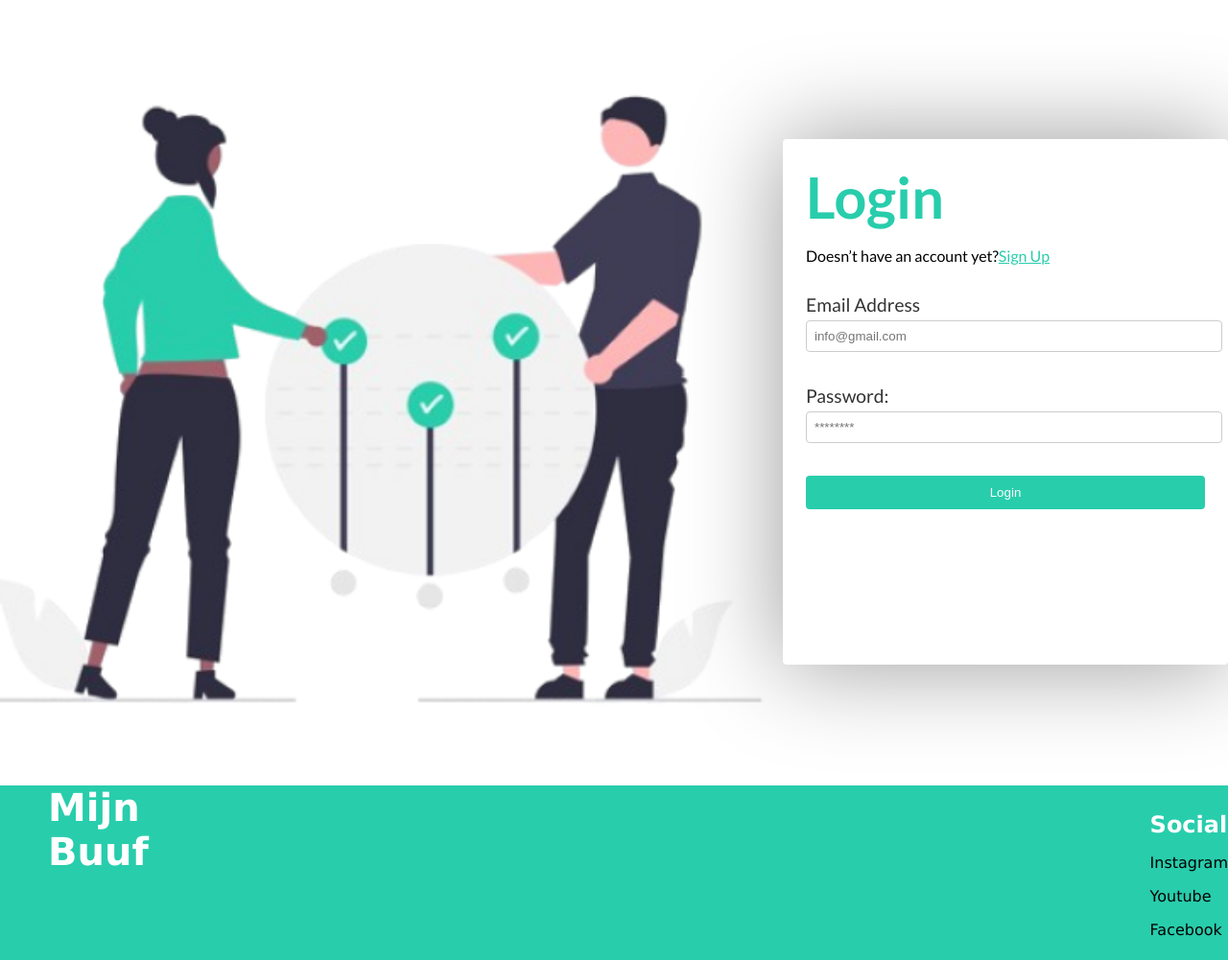
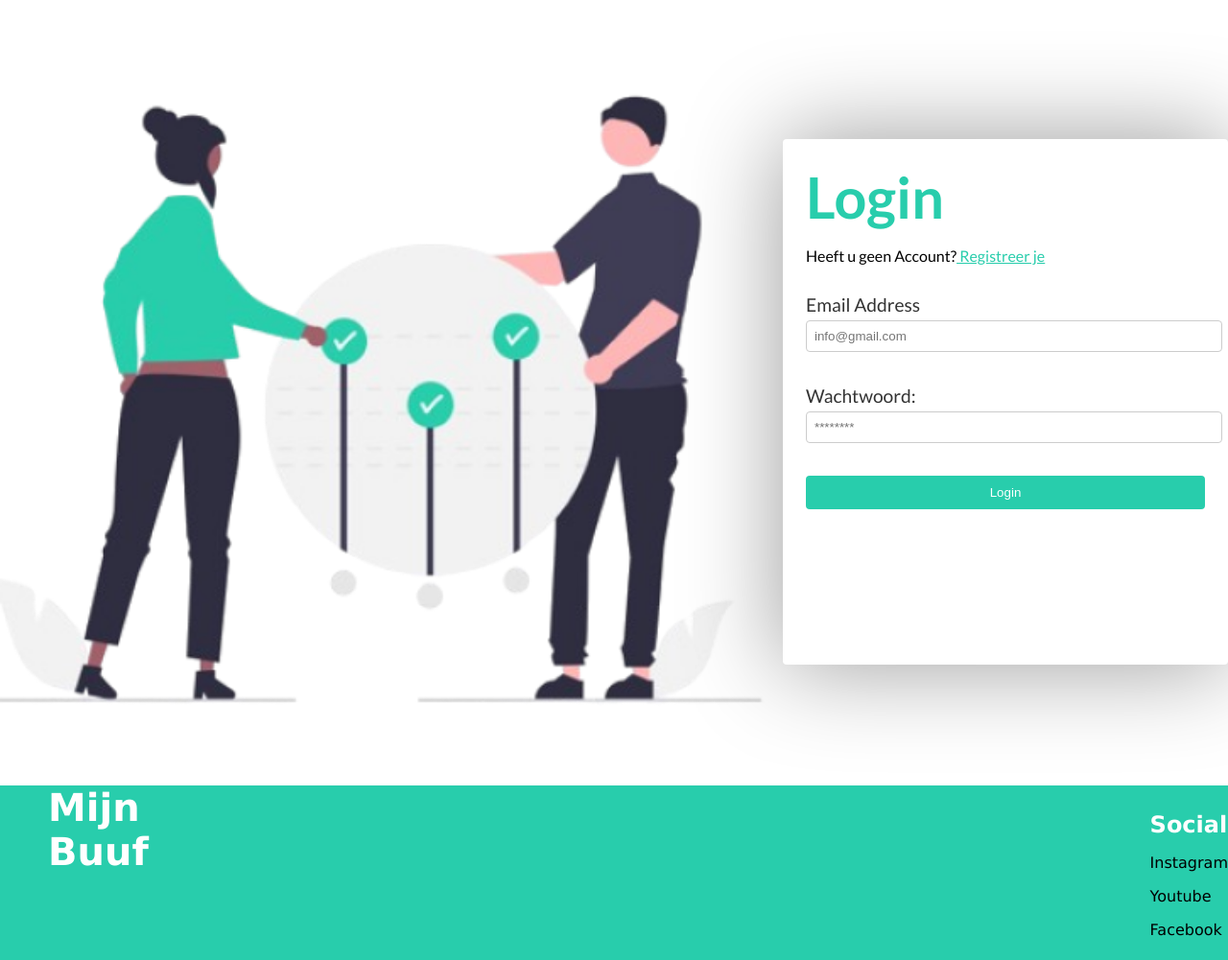
Before and after one commit to 6035099/Mijn-buuf, a PHP site: page /login.php in a window 1280 px wide. Shown: the part 95-1096 px from the top of the page at 96% size. Run offline with PHP 8.4, Linux system fonts and the light colour scheme; some libraries are stand-ins or nearby versions.

Commit message:
Update login.php

```diff
--- a/login.php
+++ b/login.php
@@ -28,11 +28,11 @@ include "lib/header.php";
             echo "";
         }
         ?>
-        <p>Doesn’t have an account yet?<a href='register.php'>Sign Up</a></p>
+        <p>Heeft u geen Account?<a href='register.php'> Registreer je</a></p>
         <form action="login.php" method="POST">
             <label for="username">Email Address</label>
             <input type="text" id="email" name="email" placeholder="info@gmail.com"><br><br>
-            <label for="password">Password:</label>
+            <label for="password">Wachtwoord:</label>
             <input type="password" id="password" name="password" placeholder="********" required><br><br>
             <input type="submit" value="Login">
         </form>
```
